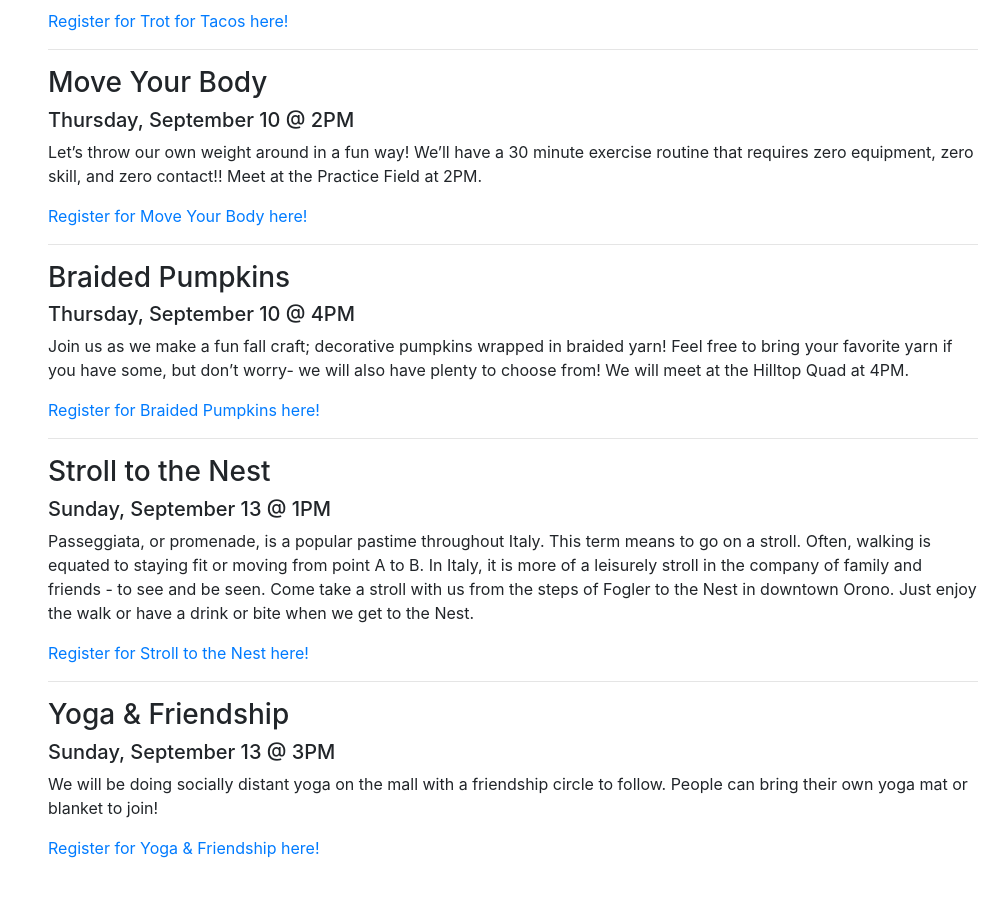
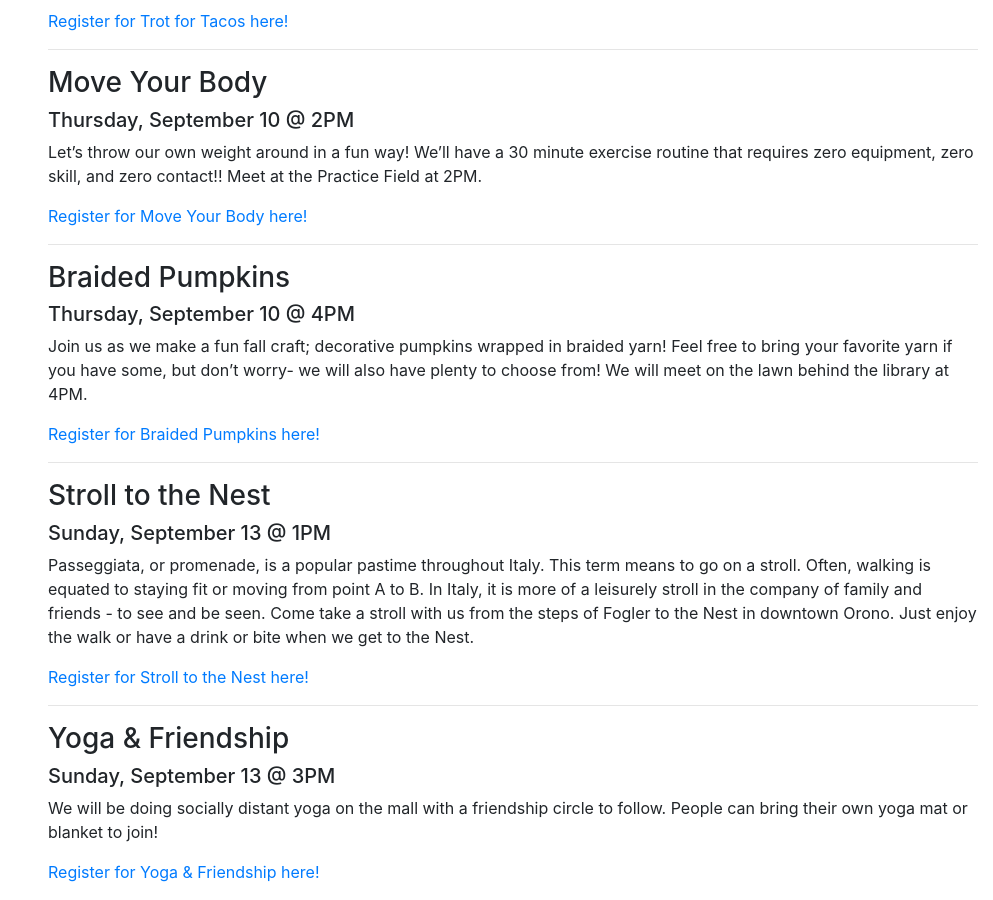
Before and after one commit to mainechialpha/mainechialpha.github.io, a Jekyll site: the page built from activities.md, in a window 1280 px wide and 900 px high, scrolled down 1165 px. Shown: the whole window, without its empty margins (287-1280 px from the left). Built offline with Jekyll 4.4.1, drawn with Linux system fonts in a browser that asks for light colours; nearby versions of some CDN libraries; some web fonts are replaced; before the commit the page ends 2041 px from its top, so only the background shows below that.

Commit message:
Update activities.md

```diff
--- a/activities.md
+++ b/activities.md
@@ -44,7 +44,7 @@ Let’s throw our own weight around in a fun way! We’ll have a 30 minute exerc
 
 ##### Thursday, September 10 @ 4PM
 
-Join us as we make a fun fall craft; decorative pumpkins wrapped in braided yarn! Feel free to bring your favorite yarn if you have some, but don’t worry- we will also have plenty to choose from! We will meet at the Hilltop Quad at 4PM.
+Join us as we make a fun fall craft; decorative pumpkins wrapped in braided yarn! Feel free to bring your favorite yarn if you have some, but don’t worry- we will also have plenty to choose from! We will meet on the lawn behind the library at 4PM.
 
 [Register for Braided Pumpkins here!](https://forms.gle/ngZWYfdsSKeEc6ni7)
 
```
